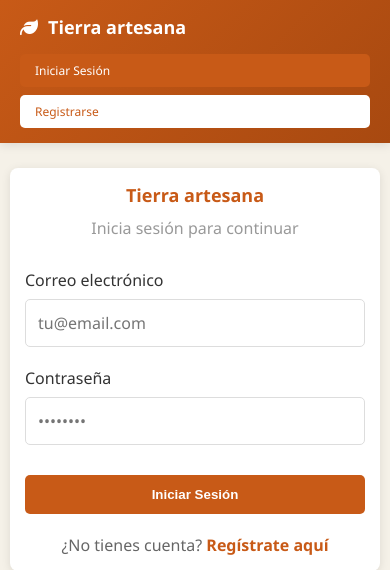
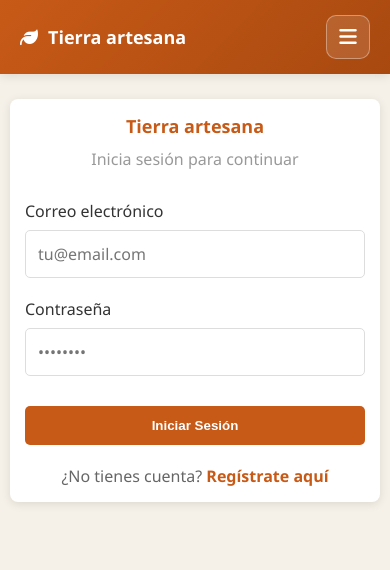
Before and after one commit to Juandb21/Tierra-artesana, a Django app: a page that uses templates/tienda/base.html in a window 390 px wide. Shown: the top 570 px of the page. Run offline with Django 5.2, Linux system fonts and the light colour scheme.

Commit message:
Add mobile hamburger navbar

```diff
--- a/templates/tienda/base.html
+++ b/templates/tienda/base.html
@@ -52,6 +52,30 @@
             display: flex;
             gap: 30px;
             align-items: center;
+        }
+
+        .nav-links {
+            display: flex;
+            gap: 30px;
+            align-items: center;
+        }
+
+        .nav-toggle {
+            display: none;
+            align-items: center;
+            justify-content: center;
+            width: 44px;
+            height: 44px;
+            border: 1px solid rgba(255, 255, 255, 0.35);
+            border-radius: 10px;
+            background: rgba(255, 255, 255, 0.12);
+            color: white;
+            cursor: pointer;
+            font-size: 20px;
+        }
+
+        .nav-toggle:hover {
+            background: rgba(255, 255, 255, 0.2);
         }
 
         nav a {
@@ -479,26 +503,53 @@
             }
 
             .header-container {
-                flex-wrap: wrap;
-                gap: 15px;
+                flex-wrap: nowrap;
+                gap: 12px;
+                align-items: center;
             }
 
             .logo {
                 font-size: 20px;
-                width: 100%;
-                text-align: center;
+                flex: 1;
+                min-width: 0;
             }
 
             nav {
+                display: none;
+                width: 100%;
+                position: absolute;
+                top: 100%;
+                left: 0;
+                right: 0;
+                background: linear-gradient(135deg, #C85A17 0%, #A84910 100%);
+                padding: 14px 20px 18px;
+                flex-direction: column;
+                gap: 12px;
+                align-items: stretch;
+                box-shadow: 0 10px 20px rgba(0,0,0,0.12);
+            }
+
+            nav.is-open {
+                display: flex;
+            }
+
+            .nav-links {
                 width: 100%;
                 flex-direction: column;
-                gap: 8px;
-                align-items: center;
-                order: 3;
+                align-items: stretch;
+                gap: 10px;
+            }
+
+            .nav-toggle {
+                display: inline-flex;
+                flex-shrink: 0;
             }
 
             nav a {
                 font-size: 14px;
+                padding: 10px 12px;
+                border-radius: 8px;
+                background: rgba(255, 255, 255, 0.08);
             }
 
             .auth-buttons {
@@ -510,6 +561,10 @@
             .auth-buttons .btn {
                 width: 100%;
                 padding: 8px 15px;
+            }
+
+            .header-container {
+                position: relative;
             }
 
             .carousel {
@@ -689,11 +744,14 @@
     <header>
         <div class="header-container">
             <a href="/" class="logo"><i class="fas fa-leaf"></i> Tierra artesana</a>
+            <button type="button" class="nav-toggle" id="navToggle" aria-label="Abrir menú" aria-expanded="false">
+                <i class="fas fa-bars"></i>
+            </button>
             <nav>
+                <div class="nav-links">
                     {% if user.is_authenticated %}
                         {% if user.is_staff or user.is_superuser %}
                             <!-- Menú Administrativo -->
-                        <div style="display: flex; gap: 20px; align-items: center;">
                             <a href="/dashboard/">
                                 <i class="fas fa-chart-line"></i> Dashboard
                             </a>
@@ -706,7 +764,6 @@
                             <a href="/dashboard/facturas/">
                                 <i class="fas fa-receipt"></i> Facturas
                             </a>
-                        </div>
                         {% else %}
                             <!-- Menú Cliente -->
                             <a href="/"><i class="fas fa-house"></i> Inicio</a>
@@ -728,6 +785,7 @@
                             <a href="/registrarse/" class="btn btn-white">Registrarse</a>
                         </div>
                     {% endif %}
+                </div>
             </nav>
         </div>
     </header>
@@ -754,6 +812,38 @@
         <p>&copy; 2026 Tierra Artesana. Cerámica Artesanal Hecha a Mano. Todos los derechos reservados.</p>
     </footer>
 
+    <script>
+        (function () {
+            const navToggle = document.getElementById('navToggle');
+            const nav = document.querySelector('header nav');
+
+            if (!navToggle || !nav) {
+                return;
+            }
+
+            navToggle.addEventListener('click', function () {
+                const isOpen = nav.classList.toggle('is-open');
+                navToggle.setAttribute('aria-expanded', isOpen ? 'true' : 'false');
+            });
+
+            nav.querySelectorAll('a').forEach((link) => {
+                link.addEventListener('click', function () {
+                    if (window.innerWidth <= 768) {
+                        nav.classList.remove('is-open');
+                        navToggle.setAttribute('aria-expanded', 'false');
+                    }
+                });
+            });
+
+            window.addEventListener('resize', function () {
+                if (window.innerWidth > 768) {
+                    nav.classList.remove('is-open');
+                    navToggle.setAttribute('aria-expanded', 'false');
+                }
+            });
+        })();
+    </script>
+
     {% block extra_scripts %}{% endblock %}
 </body>
 </html>
```
Lines whose indentation alone changed are shown as unchanged.
